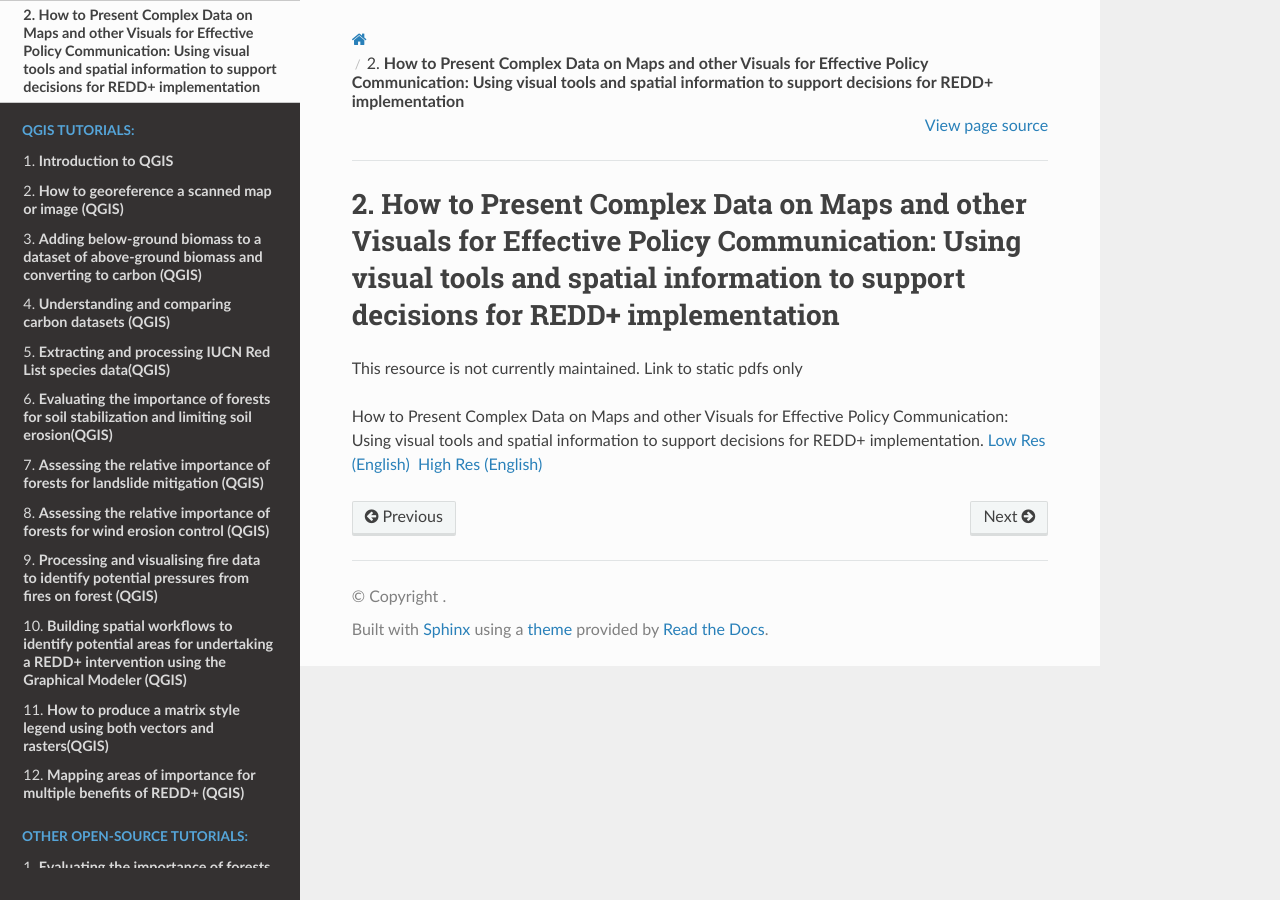
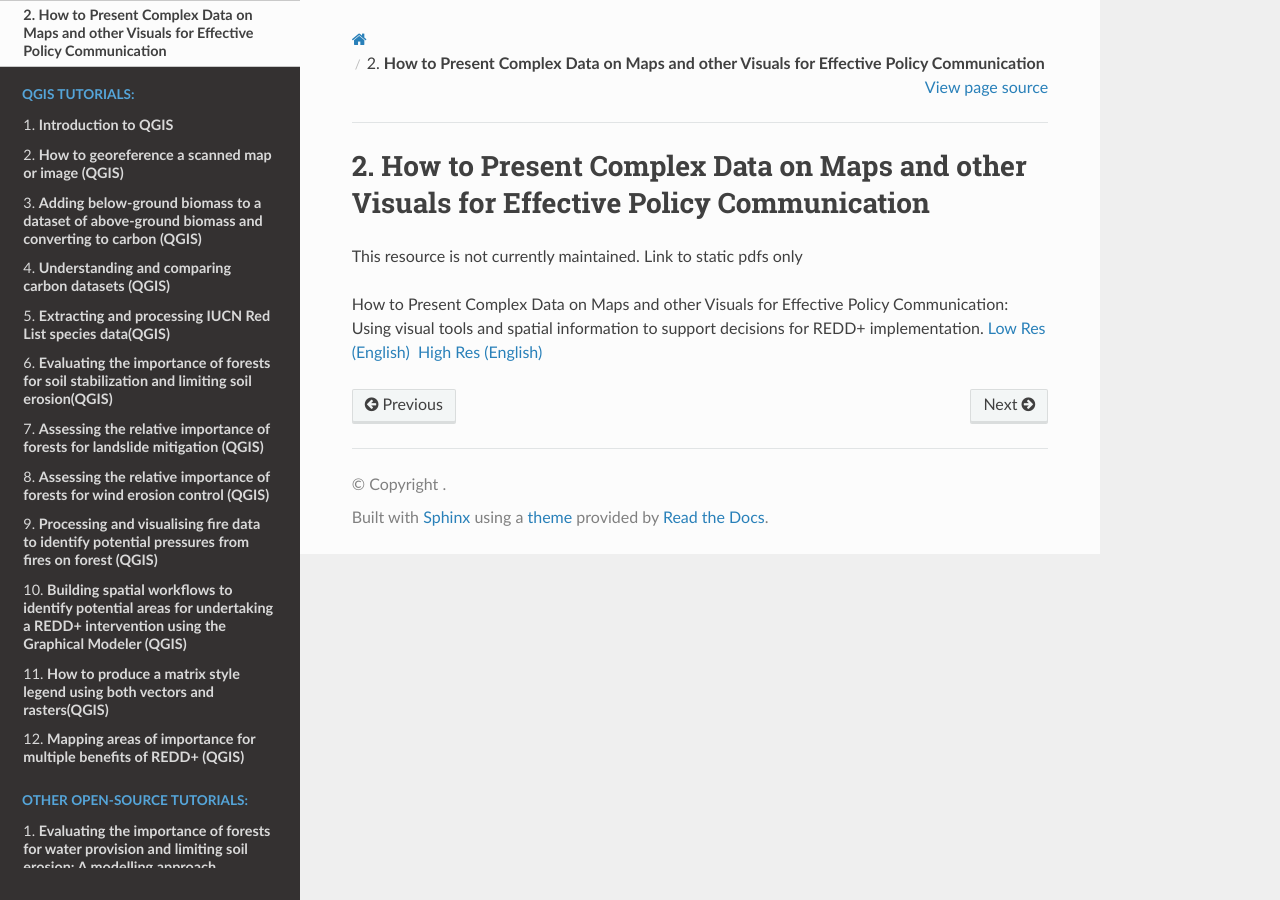
Before and after one commit to corinnar/GIS_tutorials, a Sphinx documentation site: the page built from docs/source/MappingGuidanceEffectivePolicy.rst, in a window 1280 px wide. Built offline with Sphinx 7.4.7 and the Read the Docs theme 2.0.0, drawn with Linux system fonts in a browser that asks for light colours; pages that are not in the unit, such as notebooks, are missing from menus.

Commit message:
Update MappingGuidanceEffectivePolicy.rst

```diff
--- a/docs/source/MappingGuidanceEffectivePolicy.rst
+++ b/docs/source/MappingGuidanceEffectivePolicy.rst
@@ -1,5 +1,5 @@
 ===========================================================================================
-**How to Present Complex Data on Maps and other Visuals for Effective Policy Communication: Using visual tools and spatial information to support decisions for REDD+ implementation**
+**How to Present Complex Data on Maps and other Visuals for Effective Policy Communication**
 ===========================================================================================
 
 This resource is not currently maintained. Link to static pdfs only
```
